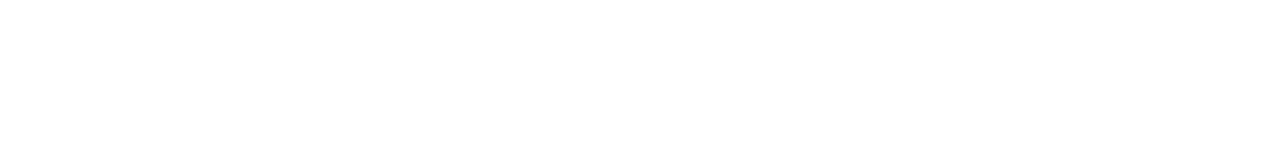
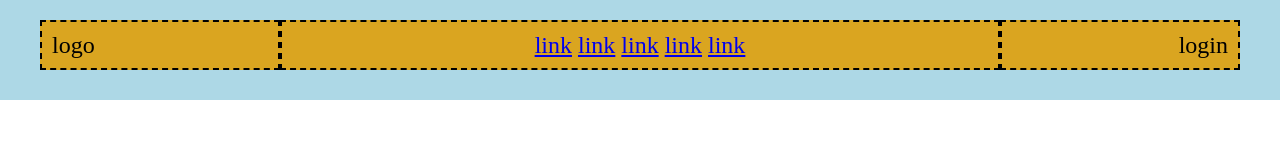
Before and after one commit to TaccLuc/htmlcss-struttura-discord, a plain HTML site: page index.html in a window 1280 px wide. Drawn offline with Linux system fonts and the light colour scheme.

Commit message:
Top Header

```diff
--- a/css/style.css
+++ b/css/style.css
@@ -15,3 +15,61 @@
     max-width: 1200px;
     margin: 0 auto;
 }
+
+header{
+    background-color: #ADD8E6;
+    height: 100px;
+    padding: 20px;
+}
+
+.flex-container{
+    display: flex;
+}
+
+/*
+    HEADER
+*/
+                                /* TOP HEADER */
+nav li{
+    display: inline-block;
+}
+
+.top-header{
+    justify-content: center;
+    height: 50px;
+    align-items: center;
+    font-size: 1.5em;
+
+}
+
+.logo{
+    width: 20%;
+    height: 100%;
+    padding: 10px;
+}
+
+nav{
+    width: 60%;
+    height: 100%;
+    text-align: center;
+    padding: 10px;
+}
+
+.login{
+    width: 20%;
+    height: 100%;
+    text-align: end;
+    padding: 10px;
+}
+
+/*
+    DEBUG
+*/
+
+.flex-container > *{
+    border: 2px dashed black;
+}
+
+div.flex-container{
+    background-color: #DAA520;
+}
--- a/index.html
+++ b/index.html
@@ -7,11 +7,38 @@
         <title>Discord</title>
         <!-- CSS -->
         <link rel="stylesheet" href="css/style.css">
-
     </head>
 
     <body>
 
+        <header>
+
+            <div class="container">
+
+                <!--
+                    TOP HEADER
+                -->
+                <div class="top-header flex-container ">
+                    <div class="logo">
+                        <img src="#" alt="">logo
+                    </div>
+                    <nav>
+                        <ul>
+                            <li><a href="#">link</a></li>
+                            <li><a href="#">link</a></li>
+                            <li><a href="#">link</a></li>
+                            <li><a href="#">link</a></li>
+                            <li><a href="#">link</a></li>
+                        </ul>
+                    </nav>
+                    <div class="login">
+                        login
+                    </div>
+                </div>
+
+            </div>
+
+        </header>
     </body>
 
 </html>
```
